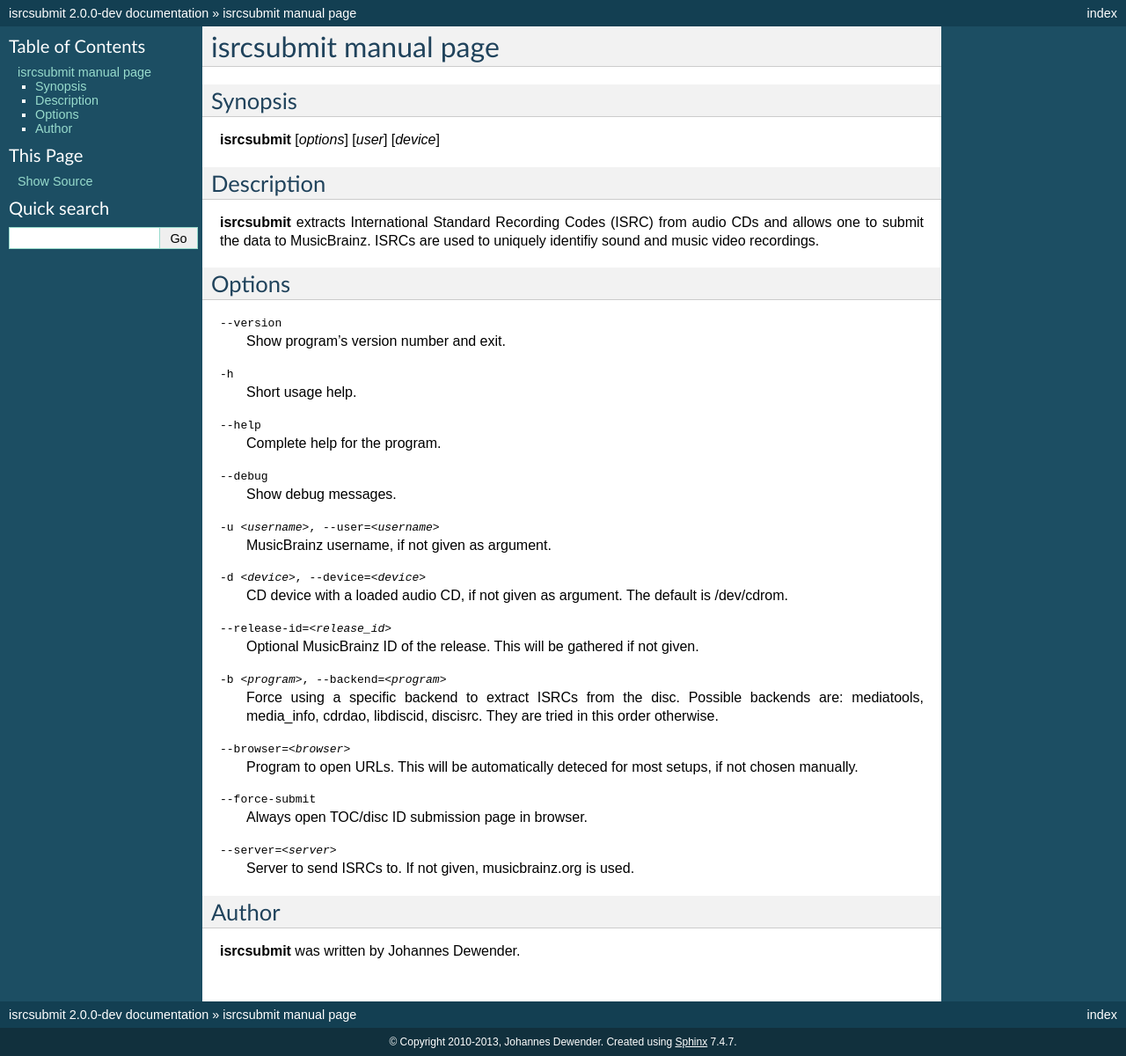
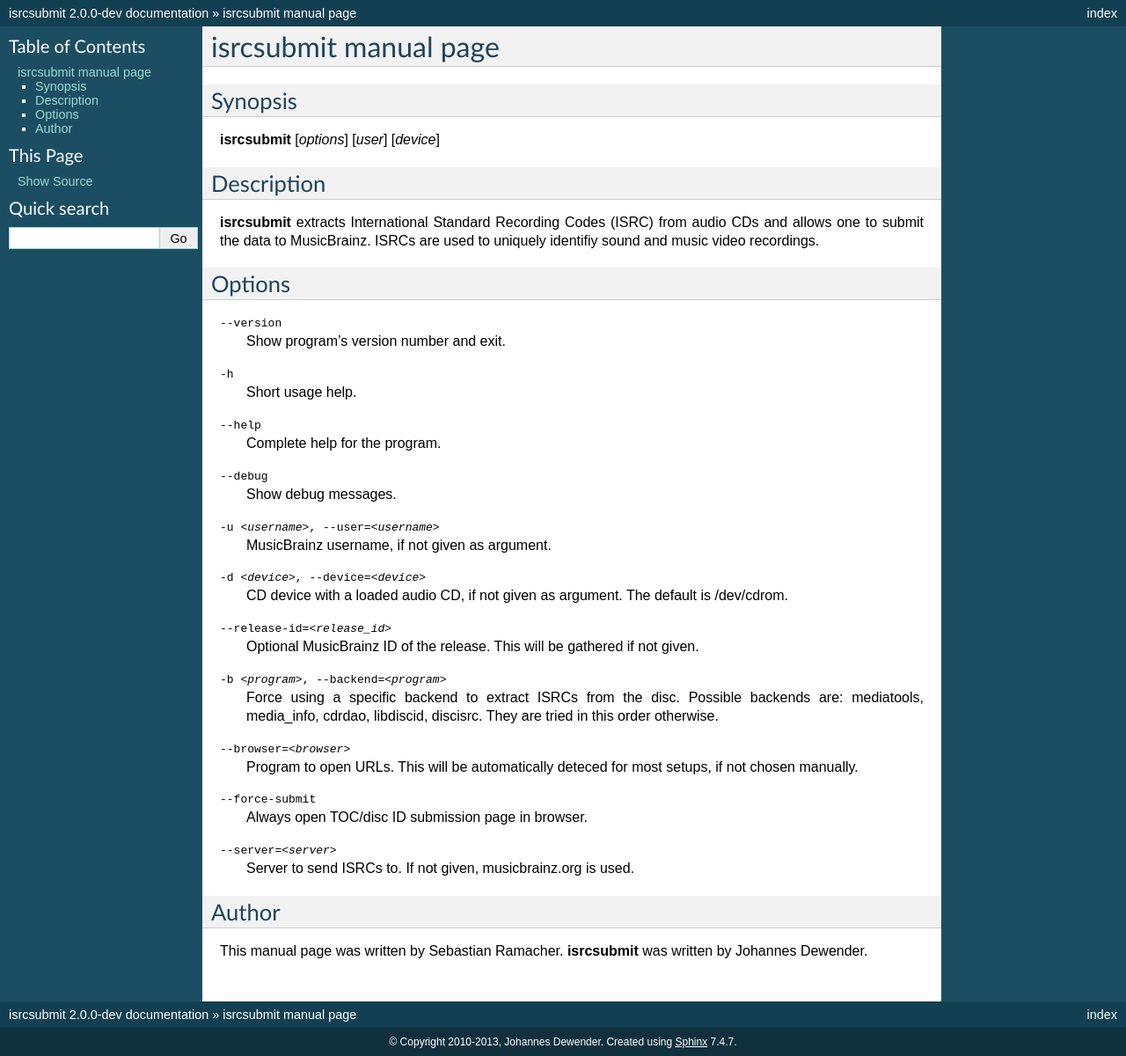
Before and after one commit to JonnyJD/musicbrainz-isrcsubmit, a Sphinx documentation site: the page built from doc/isrcsubmit.1.rst, in a window 1280 px wide. Shown: the whole page at 88% size. Built offline with Sphinx 7.4.7, drawn with Linux system fonts in a browser that asks for light colours.

Commit message:
Just have one AUTHOR section
Signed-off-by: Sebastian Ramacher <sebastian+dev@ramacher.at>

```diff
--- a/doc/conf.py
+++ b/doc/conf.py
@@ -174,8 +174,7 @@
 # One entry per manual page. List of tuples
 # (source start file, name, description, authors, manual section).
 man_pages = [
-    ('isrcsubmit.1', 'isrcsubmit', u'isrcsubmit Documentation',
-     [u'Johannes Dewender'], 1)
+    ('isrcsubmit.1', 'isrcsubmit', u'isrcsubmit Documentation', [], 1)
 ]
 
 # If true, show URL addresses after external links.
--- a/doc/isrcsubmit.1.rst
+++ b/doc/isrcsubmit.1.rst
@@ -46,4 +46,5 @@
 Author
 ------
 
-:program:`isrcsubmit` was written by Johannes Dewender.
+This manual page was written by Sebastian Ramacher. :program:`isrcsubmit` was
+written by Johannes Dewender.
```
